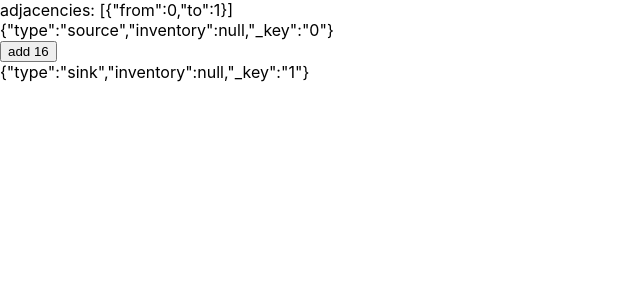
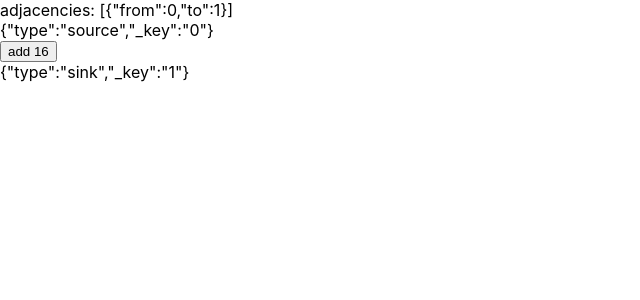
Before and after one commit to bingecraft-net/webapp, a React (Create React App) app: page / in a window 1280 px wide. Shown: the top 300 px of the page, without its empty margins (0-640 px from the left). Built offline with nearby package versions, Linux system fonts and the light colour scheme.

Commit message:
refactor - undefined instead of null

```diff
--- a/src/App.tsx
+++ b/src/App.tsx
@@ -33,7 +33,7 @@ export interface Adjacency {
 }
 
 export interface ContainerState {
-  inventory: Inventory | null
+  inventory?: Inventory
   type: 'source' | 'sink'
 }
 
@@ -50,11 +50,9 @@ const defaultState: State = {
   containers: [
     {
       type: 'source',
-      inventory: null,
     },
     {
       type: 'sink',
-      inventory: null,
     },
   ],
 }
@@ -131,7 +129,7 @@ export function tick(state: State) {
           (offsetByIndex.get(index) || 0)
         return {
           ...container,
-          inventory: count !== 0 ? { count } : null,
+          inventory: count !== 0 ? { count } : undefined,
         }
       },
     ),
```
Also changed, not shown: 1 other file (tests, documents, lock files or other folders).
